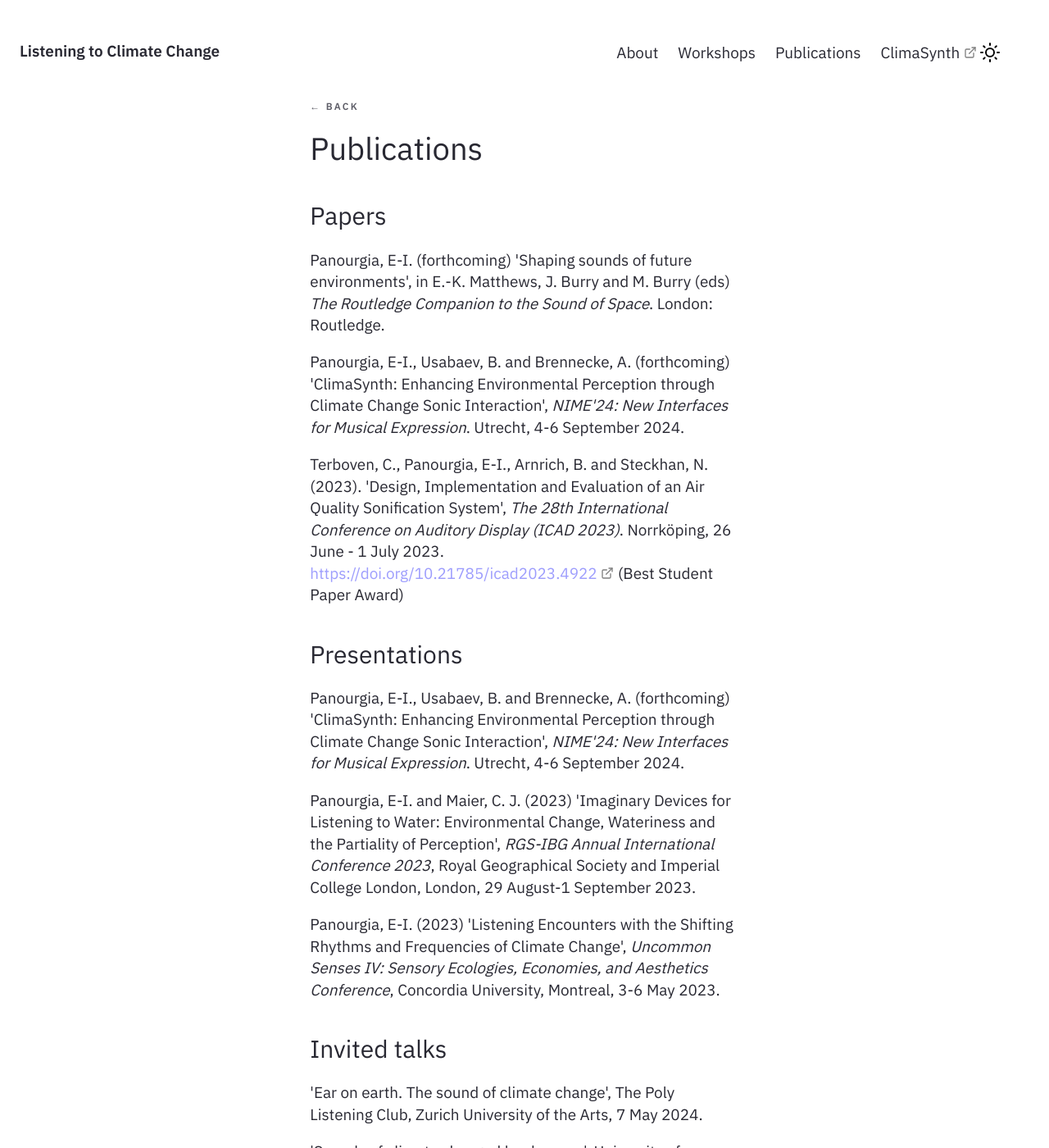
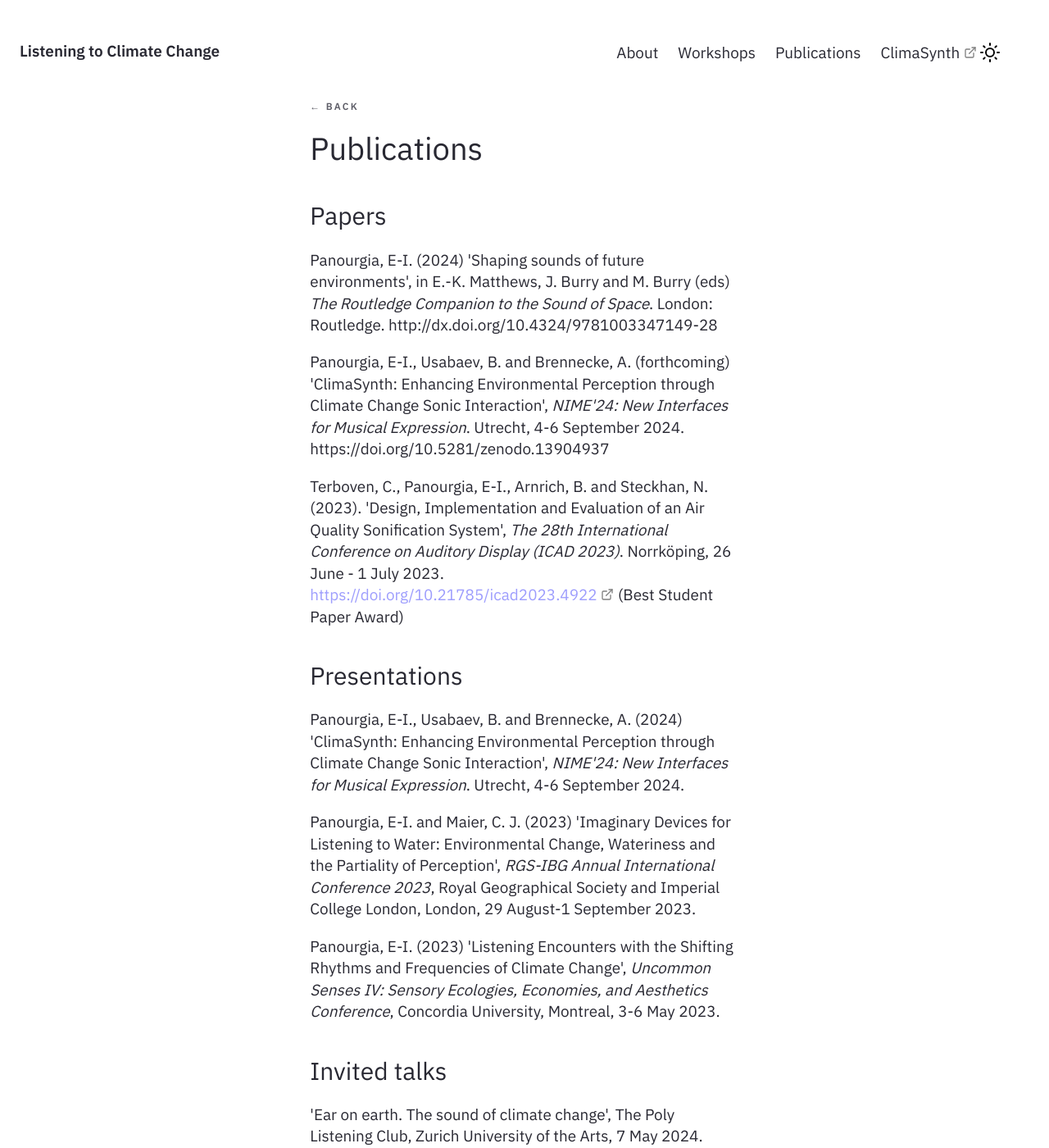
Before and after one commit to listeningtoclimatechange/listeningtoclimatechange.github.io, a Jekyll site: the page built from _notes/publications.md, in a window 1280 px wide and 1400 px high. Shown: the whole window at 82% size. Built offline with Jekyll 4.4.1, drawn with Linux system fonts in a browser that asks for light colours.

Commit message:
Update publications.md

```diff
--- a/_notes/publications.md
+++ b/_notes/publications.md
@@ -5,14 +5,14 @@ permalink: /publications
 ---
 
 ### Papers
-Panourgia, E-I. (forthcoming) 'Shaping sounds of future environments', in E.-K. Matthews, J. Burry and M. Burry (eds) *The Routledge Companion to the Sound of Space*. London: Routledge.
+Panourgia, E-I. (2024) 'Shaping sounds of future environments', in E.-K. Matthews, J. Burry and M. Burry (eds) *The Routledge Companion to the Sound of Space*. London: Routledge. http://dx.doi.org/10.4324/9781003347149-28
 
-Panourgia, E-I., Usabaev, B. and Brennecke, A. (forthcoming) 'ClimaSynth: Enhancing Environmental Perception through Climate Change Sonic Interaction', *NIME'24: New Interfaces for Musical Expression*. Utrecht, 4-6 September 2024.
+Panourgia, E-I., Usabaev, B. and Brennecke, A. (forthcoming) 'ClimaSynth: Enhancing Environmental Perception through Climate Change Sonic Interaction', *NIME'24: New Interfaces for Musical Expression*. Utrecht, 4-6 September 2024. https://doi.org/10.5281/zenodo.13904937
 
 Terboven, C., Panourgia, E-I., Arnrich, B. and Steckhan, N. (2023). 'Design, Implementation and	Evaluation of an Air Quality Sonification System', *The 28th International Conference on	Auditory Display (ICAD 2023)*. Norrköping, 26 June - 1 July 2023.	[https://doi.org/10.21785/icad2023.4922](https://doi.org/10.21785/icad2023.4922) (Best Student Paper Award)
 
 ### Presentations
-Panourgia, E-I., Usabaev, B. and Brennecke, A. (forthcoming) 'ClimaSynth: Enhancing Environmental Perception through Climate Change Sonic Interaction', *NIME'24: New Interfaces for Musical Expression*. Utrecht, 4-6 September 2024.
+Panourgia, E-I., Usabaev, B. and Brennecke, A. (2024) 'ClimaSynth: Enhancing Environmental Perception through Climate Change Sonic Interaction', *NIME'24: New Interfaces for Musical Expression*. Utrecht, 4-6 September 2024.
 
 Panourgia, E-I. and Maier, C. J. (2023) 'Imaginary Devices for Listening to Water: Environmental Change, Wateriness and the Partiality of Perception',
 *RGS-IBG Annual International Conference 2023*, Royal Geographical Society and Imperial College London, London, 29 August-1 September 2023.
```
